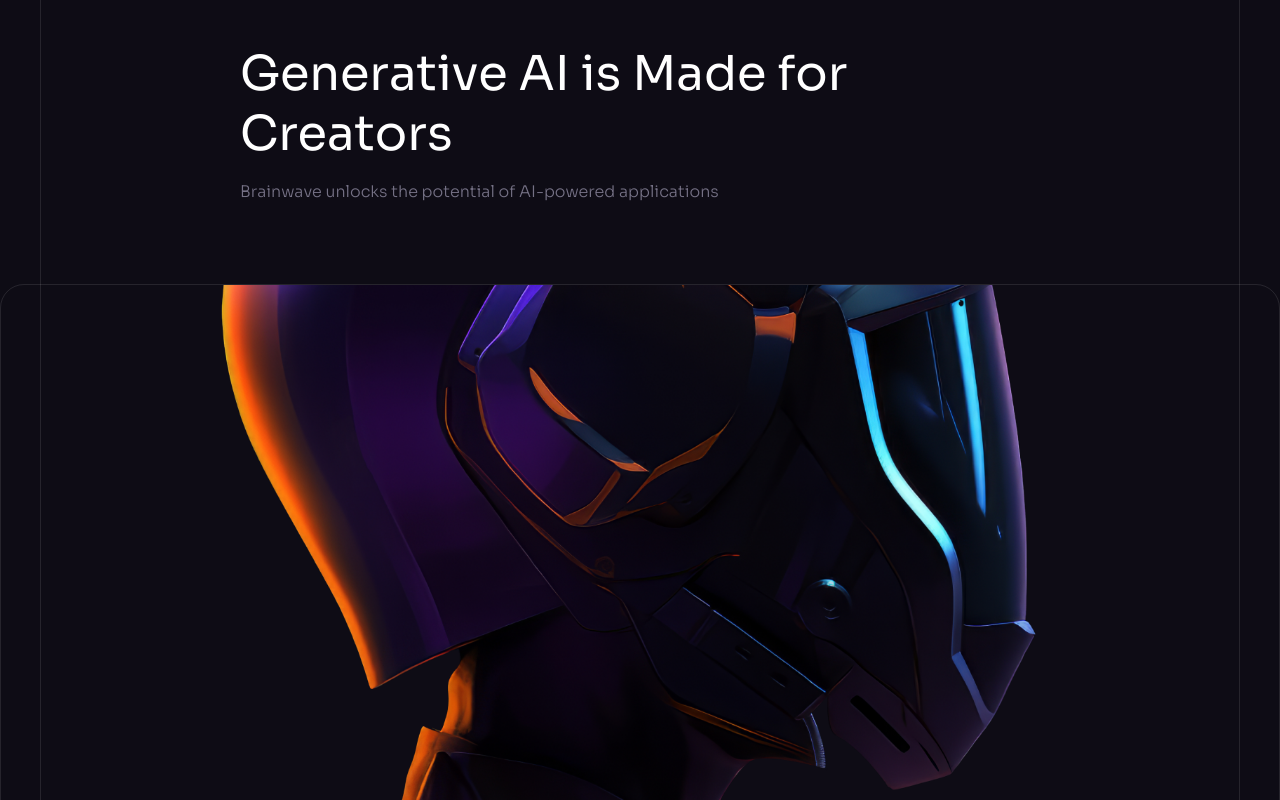
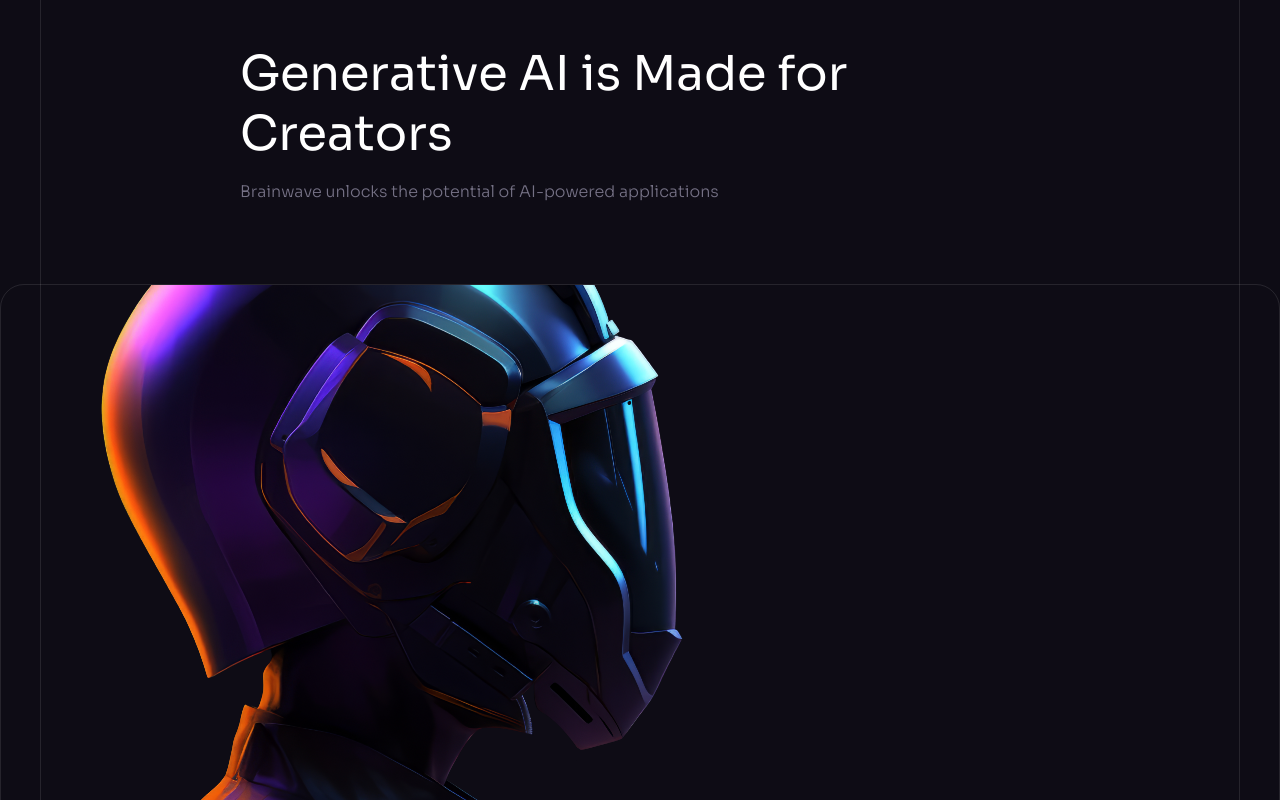
Before and after one commit to ahteshamsalamatansari/sass-ui-react, a React (Vite) app: page / in a window 1280 px wide. Shown: the part 3400-4200 px from the top of the page. Built offline with nearby package versions, Linux system fonts and the light colour scheme.

Commit message:
Image implemented

```diff
--- a/src/components/Services.jsx
+++ b/src/components/Services.jsx
@@ -1,22 +1,30 @@
-import { service1 } from '../assets';
-import Heading from './Heading';
-import Section from './Section';
+import { service1 } from "../assets";
+import Heading from "./Heading";
+import Section from "./Section";
 const Services = () => {
   return (
     <Section id="How-to-use">
-        <div className='container'>
-            <Heading title="Generative AI is Made for Creators" text="Brainwave unlocks the potential of AI-powered applications"/>
+      <div className="container">
+        <Heading
+          title="Generative AI is Made for Creators"
+          text="Brainwave unlocks the potential of AI-powered applications"
+        />
+      </div>
+      <div className="relative">
+        <div className="relative z-1 flex items-center h-[39rem] mb-5 p-8 border border-n-1/10 rounded-3xl overflow-hidden lg:p-20 xl:h-[46rem]">
+          <div className="absolute top-0 left-0 w-full h-full pointer-events-none md:w-3/5 xl:w-auto">
+            <img
+              src={service1}
+              className="w-full h-full object-cover md:object-right"
+              width={800}
+              height={730}
+              alt="Smartest AI"
+            />
+          </div>
         </div>
-        <div className='relative'>
-            <div className='relative z-1 flex items-center h-[39rem] mb-5 p-8 border border-n-1/10 rounded-3xl overflow-hidden lg:p-20 xl:h-[46rem]'>
-                <div>
-                    <img src={service1} alt="" />
-                </div>
-            </div>
-        </div>
+      </div>
     </Section>
+  );
+};
 
-  )
-}
-
-export default Services
+export default Services;
```
